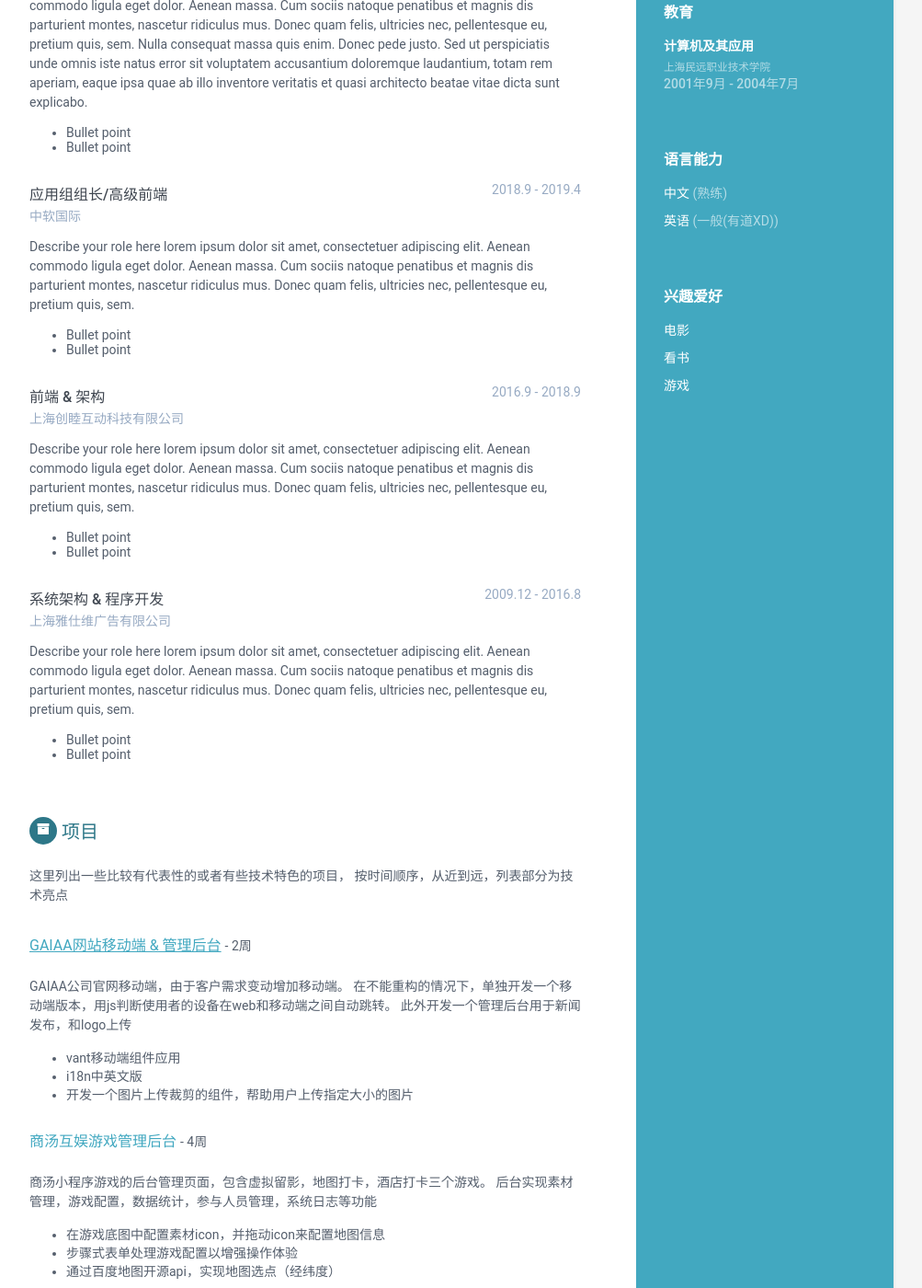
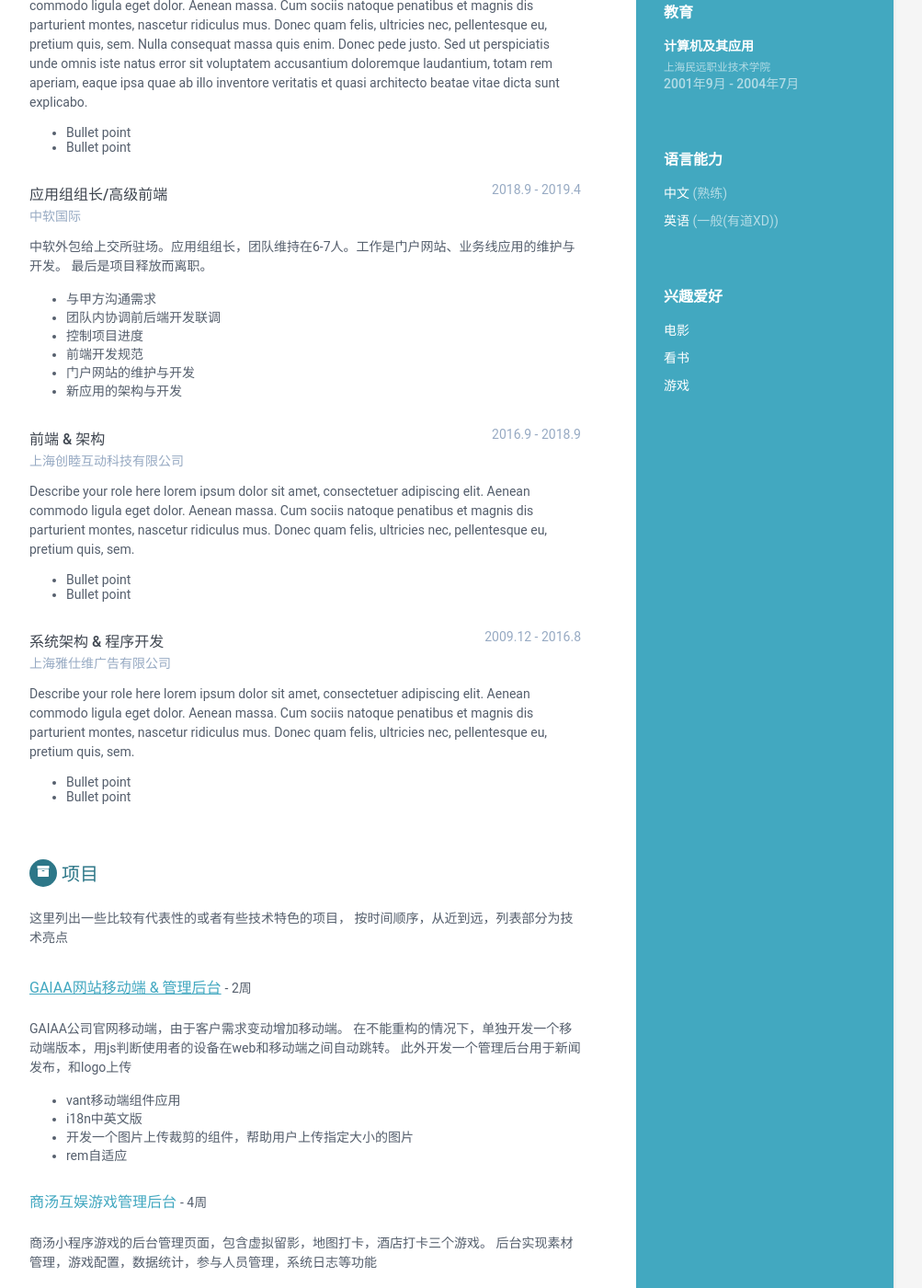
Before and after one commit to wellfrog16/cv, a Jekyll site: the page built from index.html, in a window 1280 px wide and 1400 px high, scrolled down 463 px. Shown: the whole window at 92% size, without its empty margins (168-1171 px from the left). Built offline with Jekyll 4.4.1, drawn with Linux system fonts in a browser that asks for light colours.

Commit message:
资料更新

```diff
--- a/_data/data.yml
+++ b/_data/data.yml
@@ -78,14 +78,15 @@ experiences:
       time: 2018.9 - 2019.4
       company: 中软国际
       details: |
-        Describe your role here lorem ipsum dolor sit amet, consectetuer
-        adipiscing elit. Aenean commodo ligula eget dolor. Aenean massa.
-        Cum sociis natoque penatibus et magnis dis parturient montes,
-        nascetur ridiculus mus. Donec quam felis, ultricies nec,
-        pellentesque eu, pretium quis, sem.
+        中软外包给上交所驻场。应用组组长，团队维持在6-7人。工作是门户网站、业务线应用的维护与开发。
+        最后是项目释放而离职。
 
-          - Bullet point
-          - Bullet point
+          - 与甲方沟通需求
+          - 团队内协调前后端开发联调
+          - 控制项目进度
+          - 前端开发规范
+          - 门户网站的维护与开发
+          - 新应用的架构与开发
 
     - role: 前端 & 架构
       time: 2016.9 - 2018.9
@@ -133,6 +134,7 @@ projects:
             - vant移动端组件应用
             - i18n中英文版
             - 开发一个图片上传裁剪的组件，帮助用户上传指定大小的图片
+            - rem自适应
 
       - title: 商汤互娱游戏管理后台
         cycle: 4周
```
